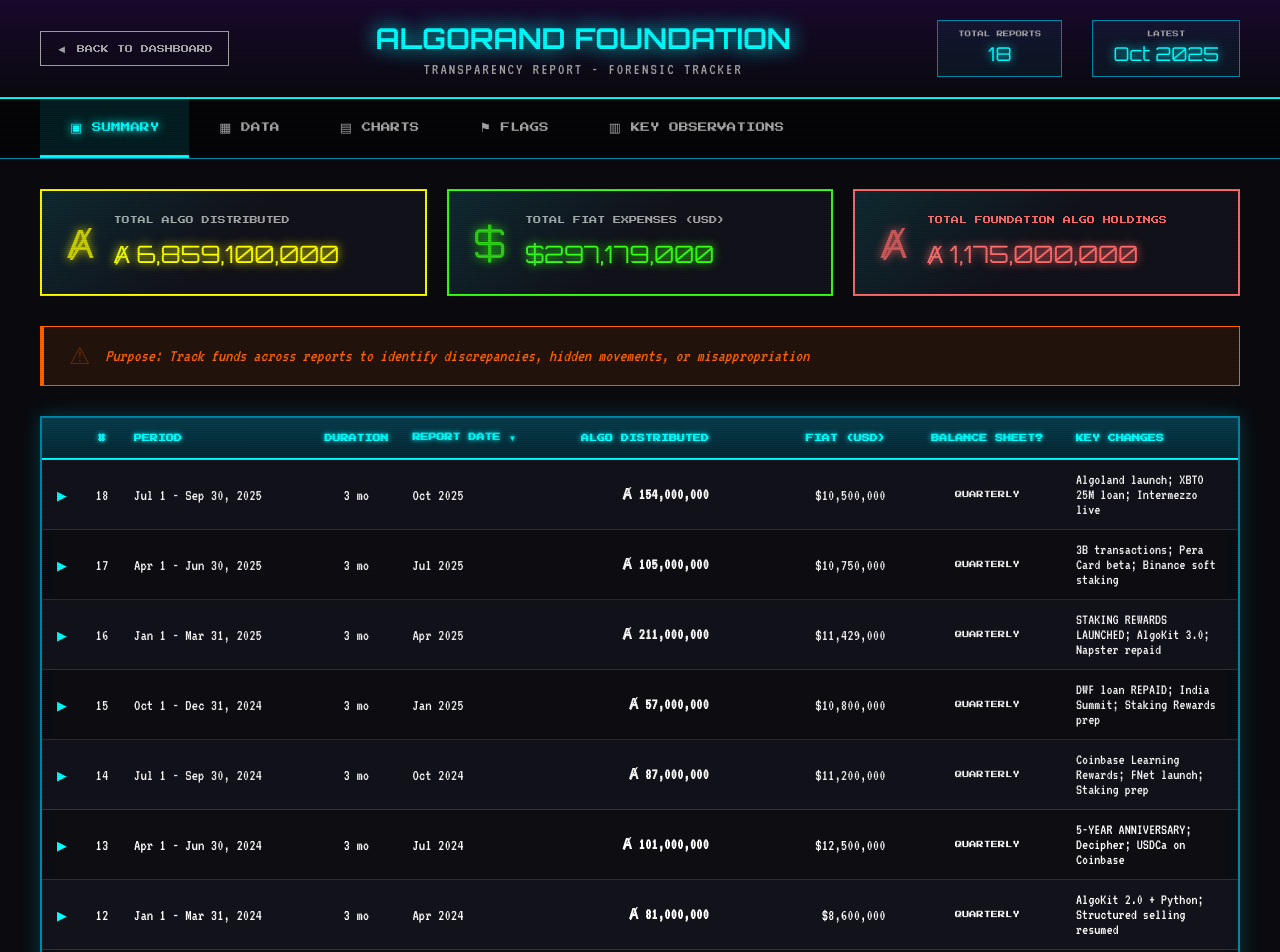
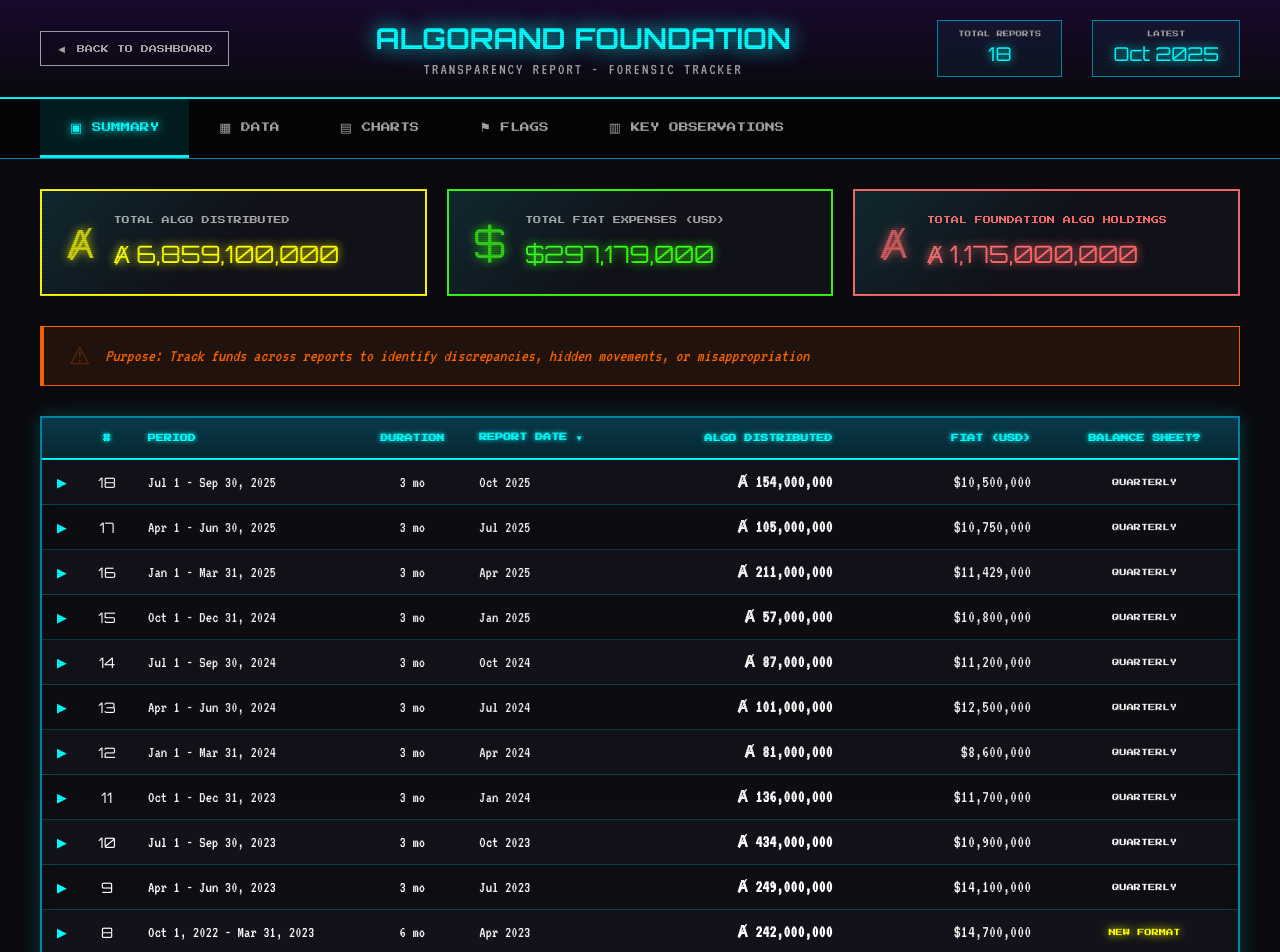
Before and after one commit to eminc-source/aaa, a React (Vite) app: page /foundation in a window 1280 px wide. Shown: the top 952 px of the page. Built offline with nearby package versions, Linux system fonts and the light colour scheme.

Commit message:
Improve summary table: better column alignment, remove key changes column, style NEW FORMAT yellow, highlight R6/R7 fiat values

```diff
--- a/src/pages/Foundation/Foundation.css
+++ b/src/pages/Foundation/Foundation.css
@@ -296,7 +296,7 @@
   font-size: 0.5rem;
   color: var(--foundation-primary);
   text-align: left;
-  padding: 15px 12px;
+  padding: 15px 16px;
   border-bottom: 2px solid var(--foundation-primary);
   white-space: nowrap;
   text-shadow: 0 0 5px var(--foundation-primary);
@@ -304,34 +304,52 @@
 
 /* Header alignment overrides */
 .retro-table th.col-expand {
-  width: 35px;
+  width: 40px;
+  min-width: 40px;
+  padding: 15px 8px;
 }
 
 .retro-table th.col-report {
-  width: 40px;
+  width: 50px;
+  min-width: 50px;
   text-align: center;
+  padding: 15px 8px;
+}
+
+.retro-table th.col-period {
+  min-width: 180px;
 }
 
 .retro-table th.col-duration {
   text-align: center;
+  min-width: 80px;
+  padding: 15px 12px;
+}
+
+.retro-table th.col-date {
+  min-width: 110px;
+  padding: 15px 16px;
 }
 
 .retro-table th.col-algo {
   text-align: right;
-  padding-right: 25px;
+  min-width: 150px;
+  padding-right: 20px;
 }
 
 .retro-table th.col-fiat {
   text-align: right;
-  padding-right: 25px;
+  min-width: 130px;
+  padding-right: 20px;
 }
 
 .retro-table th.col-balance {
   text-align: center;
+  min-width: 140px;
 }
 
 .retro-table td {
-  padding: 12px;
+  padding: 12px 16px;
   border-bottom: 1px solid rgba(0, 255, 255, 0.2);
   color: var(--text-primary);
 }
@@ -354,29 +372,39 @@
 
 /* Column-specific styles */
 .col-expand {
-  width: 35px;
+  width: 40px;
+  min-width: 40px;
   text-align: center;
+  padding: 12px 8px !important;
 }
 
 .col-report {
   text-align: center;
   color: var(--text-secondary);
-  width: 40px;
+  width: 50px;
+  min-width: 50px;
+  padding: 12px 8px !important;
+  font-family: 'Orbitron', sans-serif;
+  font-size: 0.9rem;
 }
 
 .col-period {
   white-space: nowrap;
+  min-width: 180px;
 }
 
 .col-duration {
   text-align: center;
   color: var(--text-secondary);
   white-space: nowrap;
+  min-width: 80px;
+  padding: 12px 12px !important;
 }
 
 .col-date {
   white-space: nowrap;
   color: var(--neon-yellow);
+  min-width: 110px;
 }
 
 .col-algo {
@@ -384,27 +412,34 @@
   color: var(--neon-cyan);
   font-weight: bold;
   white-space: nowrap;
-  padding-right: 25px !important;
+  min-width: 150px;
+  padding-right: 20px !important;
+  font-family: 'VT323', monospace;
+  font-size: 1.1rem;
 }
 
 .col-fiat {
   text-align: right;
   color: var(--neon-green);
   white-space: nowrap;
-  padding-right: 25px !important;
+  min-width: 130px;
+  padding-right: 20px !important;
+  font-family: 'VT323', monospace;
+  font-size: 1.1rem;
+}
+
+.col-fiat.fiat-highlight {
+  color: #39ff14 !important;
+  text-shadow: 0 0 10px #39ff14;
 }
 
 .col-balance {
   text-align: center;
   font-family: 'Press Start 2P', cursive;
   font-size: 0.45rem;
-  padding: 12px 20px;
+  padding: 12px 16px !important;
   white-space: nowrap;
-}
-
-.col-changes {
-  font-size: 0.95rem;
-  color: var(--text-secondary);
+  min-width: 140px;
 }
 
 /* Balance Sheet Status Colors */
@@ -417,8 +452,8 @@
 }
 
 .status-new {
-  background: rgba(57, 255, 20, 0.2);
-  color: var(--neon-green);
+  color: #ffff00 !important;
+  text-shadow: 0 0 10px #ffff00;
 }
 
 .status-quarterly {
@@ -461,12 +496,12 @@
 
 .totals-row .col-algo.total-value {
   text-align: right;
-  padding-right: 25px;
+  padding-right: 20px;
 }
 
 .totals-row .col-fiat.total-value {
   text-align: right;
-  padding-right: 25px;
+  padding-right: 20px;
 }
 
 /* =============================================
@@ -531,25 +566,91 @@
   }
 
   .page-content {
-    padding: 20px;
+    padding: 15px;
   }
 
   .tab-navigation {
-    padding: 0 20px;
+    padding: 0 10px;
     overflow-x: auto;
   }
 
   .tab-btn {
-    padding: 15px 20px;
-    font-size: 0.5rem;
+    padding: 12px 15px;
+    font-size: 0.45rem;
   }
 
   .retro-table {
-    font-size: 0.85rem;
+    font-size: 0.9rem;
   }
 
   .retro-table th {
+    font-size: 0.35rem;
+    padding: 10px 8px;
+  }
+
+  .retro-table td {
+    padding: 10px 8px;
+  }
+
+  .retro-table th.col-period,
+  .col-period {
+    min-width: 140px;
+  }
+
+  .retro-table th.col-algo,
+  .col-algo {
+    min-width: 120px;
+    padding-right: 12px !important;
+  }
+
+  .retro-table th.col-fiat,
+  .col-fiat {
+    min-width: 100px;
+    padding-right: 12px !important;
+  }
+
+  .retro-table th.col-balance,
+  .col-balance {
+    min-width: 100px;
+    font-size: 0.35rem;
+  }
+
+  .col-algo,
+  .col-fiat {
+    font-size: 0.95rem;
+  }
+
+  .col-report {
+    font-size: 0.8rem;
+  }
+
+  .summary-cards {
+    gap: 12px;
+  }
+
+  .summary-card {
+    padding: 15px;
+    gap: 12px;
+  }
+
+  .card-icon {
+    font-size: 1.8rem;
+  }
+
+  .summary-card .card-value {
+    font-size: 1.1rem;
+  }
+
+  .summary-card .card-label {
     font-size: 0.4rem;
+  }
+
+  .purpose-banner {
+    padding: 12px 15px;
+  }
+
+  .purpose-text {
+    font-size: 0.95rem;
   }
 }
 
--- a/src/pages/Foundation/Foundation.tsx
+++ b/src/pages/Foundation/Foundation.tsx
@@ -212,7 +212,6 @@
                     <th className="col-algo">ALGO DISTRIBUTED</th>
                     <th className="col-fiat">FIAT (USD)</th>
                     <th className="col-balance">BALANCE SHEET?</th>
-                    <th className="col-changes">KEY CHANGES</th>
                   </tr>
                 </thead>
                 <tbody>
@@ -236,18 +235,17 @@
                         <td className="col-duration">{report.duration}</td>
                         <td className="col-date">{report.reportDate}</td>
                         <td className="col-algo">{formatAlgo(report.algoDistributed)}</td>
-                        <td className="col-fiat">
+                        <td className={`col-fiat ${(report.reportNumber === 6 || report.reportNumber === 7) ? 'fiat-highlight' : ''}`}>
                           {report.fiatUSD ? formatCurrency(report.fiatUSD) : 'N/R'}
                         </td>
                         <td className={`col-balance ${getBalanceSheetClass(report.balanceSheet)}`}>
                           {report.balanceSheet}
                         </td>
-                        <td className="col-changes">{report.keyChanges}</td>
                       </tr>
                       {/* Expanded Details Row */}
                       {report.details && expandedRows.has(report.reportNumber) && (
                         <tr className="details-row">
-                          <td colSpan={9}>
+                          <td colSpan={8}>
                             <div className="report-details">
                               <div className="details-header">
                                 <h4 className="details-title">
@@ -312,7 +310,7 @@
                     <td colSpan={4} className="totals-label">CUMULATIVE TOTAL</td>
                     <td className="col-algo total-value">{formatAlgo(summary.totalAlgoDistributed)}</td>
                     <td className="col-fiat total-value">{formatCurrency(summary.totalFiatUSD)}</td>
-                    <td colSpan={2}></td>
+                    <td></td>
                   </tr>
                 </tfoot>
               </table>
```
